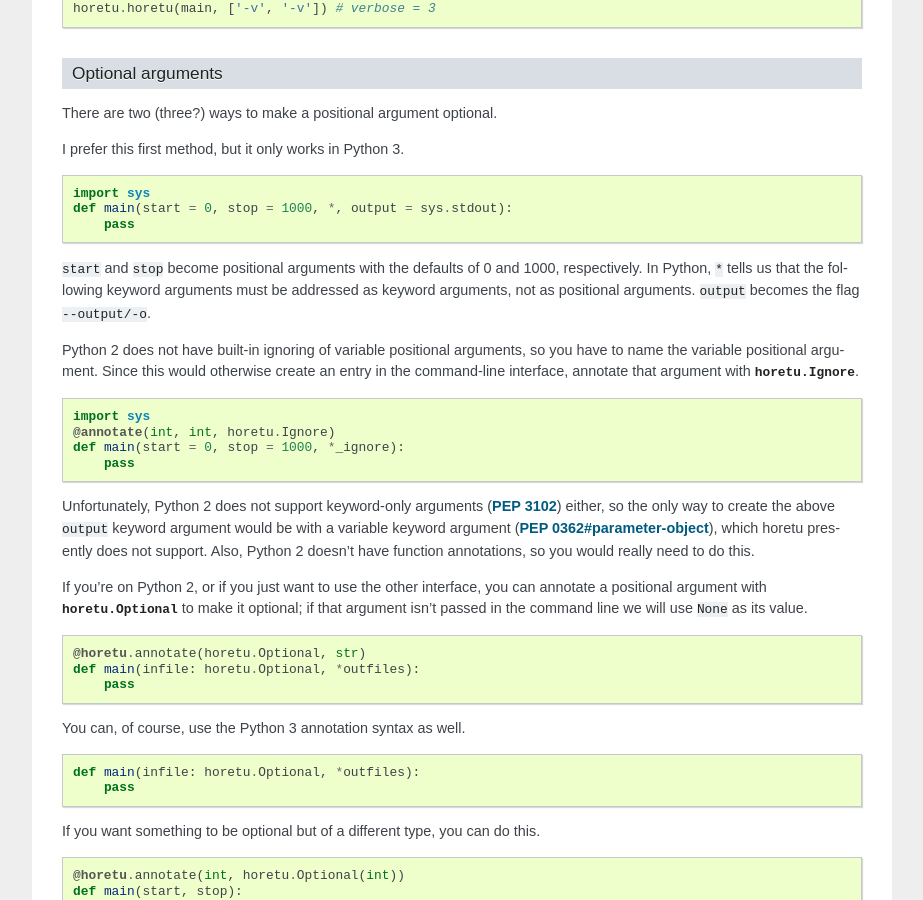
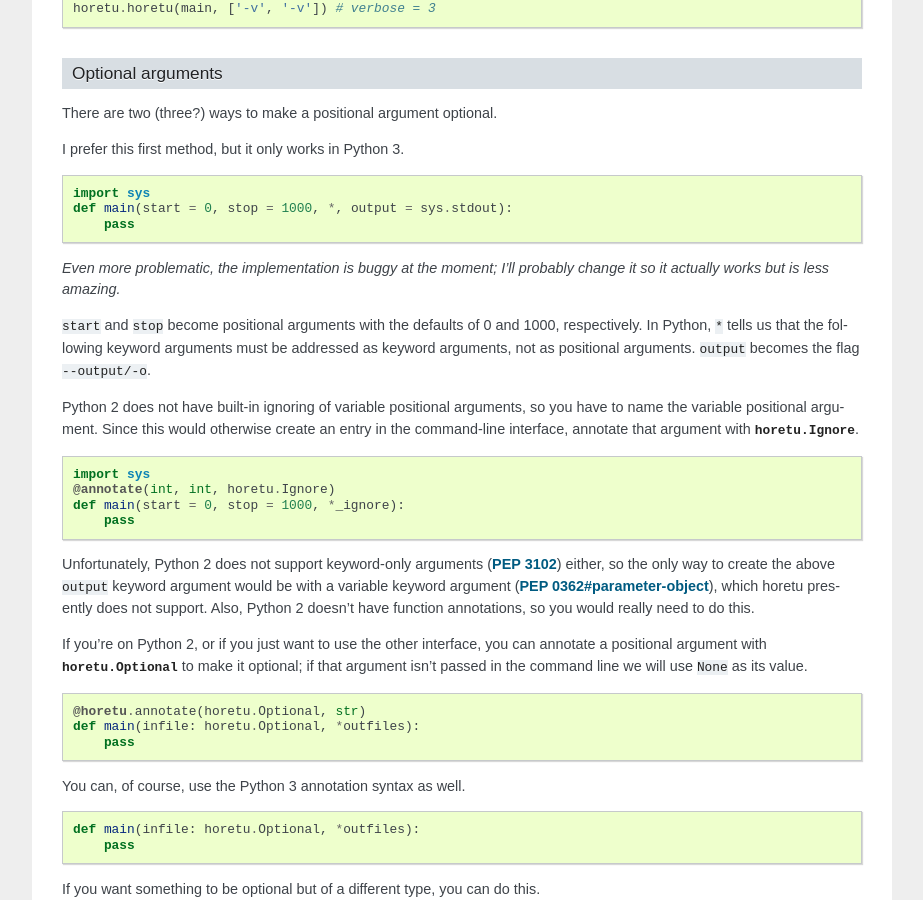
Before and after one commit to tlevine/horetu, a Sphinx documentation site: the page built from docs/settings.rst, in a window 1280 px wide and 900 px high, scrolled down 3694 px. Shown: the whole window, without its empty margins (198-1121 px from the left). Built offline with Sphinx 7.4.7, drawn with Linux system fonts in a browser that asks for light colours.

Commit message:
note bugs

```diff
--- a/docs/settings.rst
+++ b/docs/settings.rst
@@ -233,6 +233,9 @@ I prefer this first method, but it only works in Python 3.
     def main(start = 0, stop = 1000, *, output = sys.stdout):
         pass
 
+*Even more problematic, the implementation is buggy at the moment;
+I'll probably change it so it actually works but is less amazing.*
+
 ``start`` and ``stop`` become positional arguments with the defaults
 of 0 and 1000, respectively. In Python, ``*`` tells us that the following
 keyword arguments must be addressed as keyword arguments, not as positional
```
